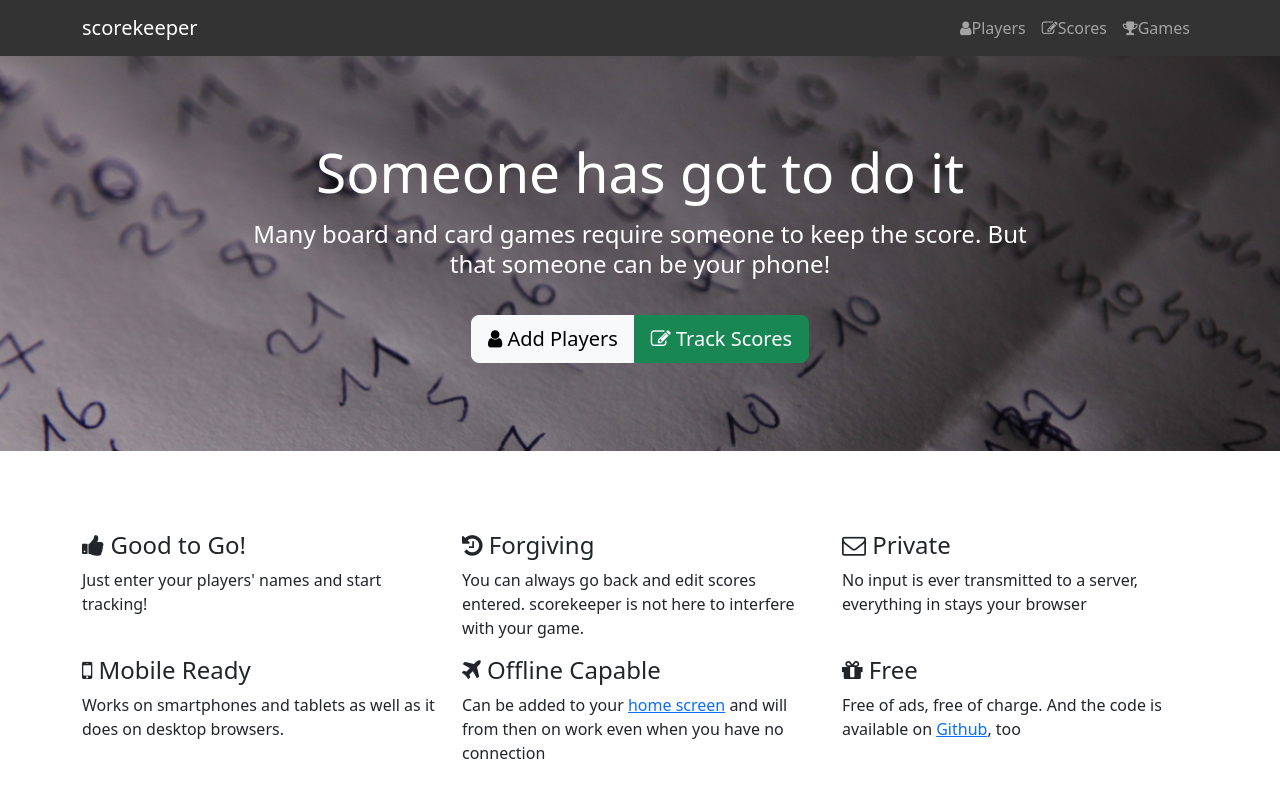
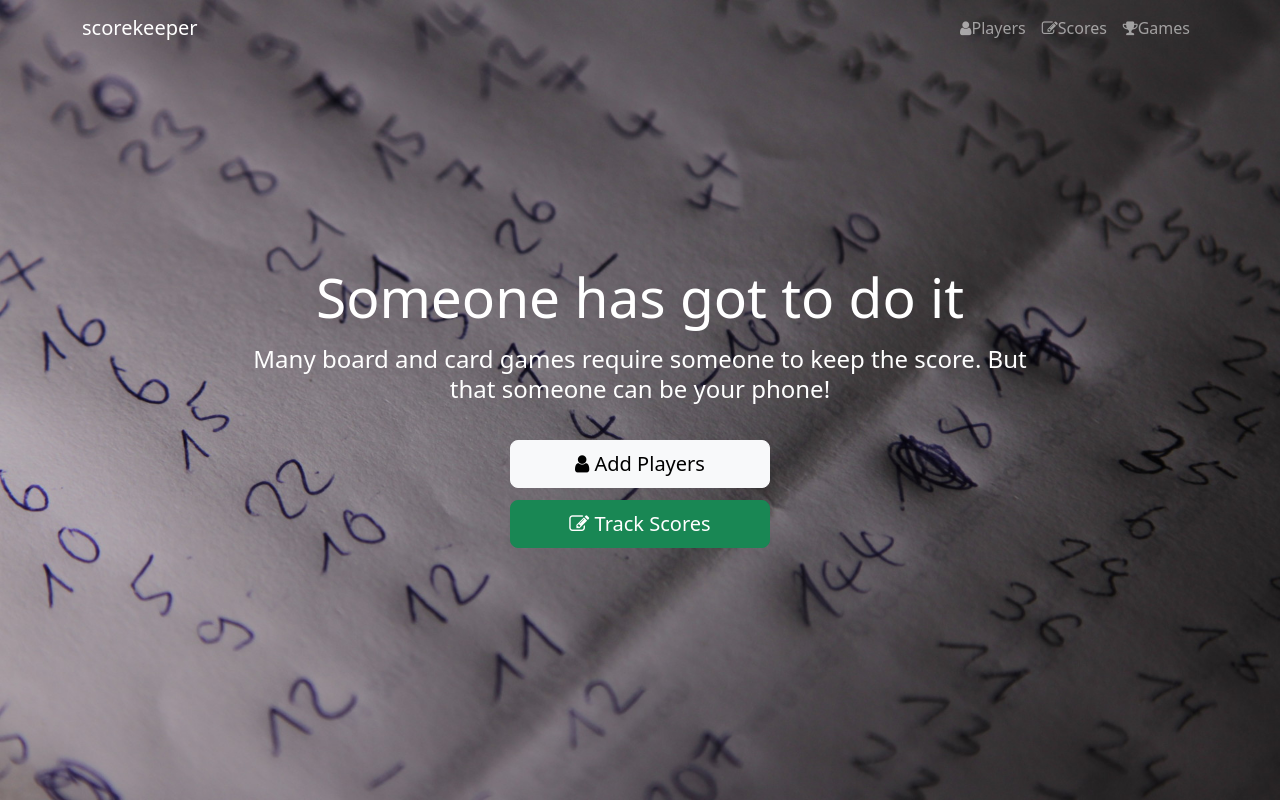
Before and after one commit to flack/scorekeeper, an Angular app: page /#/home in a window 1280 px wide. Shown: the top 802 px of the page. Built offline with nearby package versions, Linux system fonts and the light colour scheme.

Commit message:
Spruce up home screen

```diff
--- a/src/app/app.html
+++ b/src/app/app.html
@@ -1,4 +1,4 @@
-<header>
+<header [class.overlay]="overlay()" [class.scrolled]="scrolled()">
   <nav class="navbar navbar-expand" data-bs-theme="dark">
     <div class="container">
       <a class="navbar-brand" routerLink="/home">scorekeeper</a>
--- a/src/app/app.ts
+++ b/src/app/app.ts
@@ -1,18 +1,38 @@
-import { Component, inject } from '@angular/core';
-import { RouterLink, RouterLinkActive, RouterOutlet } from '@angular/router';
+import { Component, DOCUMENT, inject, signal } from '@angular/core';
+import { toSignal } from '@angular/core/rxjs-interop';
+import { NavigationEnd, Router, RouterLink, RouterLinkActive, RouterOutlet } from '@angular/router';
+import { filter, map } from 'rxjs';
 import { version } from '../../package.json';
 import { InstallService } from './shared/install.service';
 
 @Component({
     selector: 'sk-root',
     imports: [RouterOutlet, RouterLink, RouterLinkActive],
-    templateUrl: './app.html'
+    templateUrl: './app.html',
+    host: {
+        '(window:scroll)': 'updateScrolled()'
+    }
 })
 export class App {
     protected readonly version = version;
+
+    private readonly window = inject(DOCUMENT).defaultView;
+
+    /** On the home page, the header lies over the background image */
+    protected readonly overlay = toSignal(inject(Router).events.pipe(
+        filter(event => event instanceof NavigationEnd),
+        map(event => event.urlAfterRedirects.split(/[?#]/)[0] === '/home')
+    ), { initialValue: false });
+
+    /** The overlaid header only gets its background once the page is scrolled */
+    protected readonly scrolled = signal(false);
 
     constructor() {
         // Start listening for the install prompt right away, it may fire before the home page shows
         inject(InstallService);
     }
+
+    protected updateScrolled(): void {
+        this.scrolled.set((this.window?.scrollY ?? 0) > 0);
+    }
 }
--- a/src/app/home/home.html
+++ b/src/app/home/home.html
@@ -59,12 +59,12 @@
     that someone can be your phone!
   </p>
 
-  <div class="btn-group btn-group-lg" role="group">
-    <a routerLink="/players" class="btn btn-light">
+  <div class="home-actions">
+    <a routerLink="/players" class="btn btn-lg btn-light">
       <i class="fa fa-user"></i>
       Add Players
     </a>
-    <a routerLink="/scores" class="btn btn-success">
+    <a routerLink="/scores" class="btn btn-lg btn-success">
       <i class="fa fa-pencil-square-o"></i>
       Track Scores
     </a>
--- a/src/app/home/home.scss
+++ b/src/app/home/home.scss
@@ -1,10 +1,15 @@
 .intro {
   background-image: url('home-bg.jpg');
   background-size: cover;
-  padding: 40px 0;
+  background-position: center;
+  // Fill the viewport; the fixed header lies on top of it
+  min-height: 100vh;
+  min-height: 100svh;
+  display: flex;
+  flex-direction: column;
+  justify-content: center;
+  padding: $header-height 0 40px;
   margin-bottom: 80px;
-  margin-top: -$header-margin-bottom;
-  position: relative;
 }
 
 .jumbotron {
@@ -27,6 +32,26 @@
   }
 }
 
+// One button per row, equally wide; full width on phones
+.home-actions {
+  display: flex;
+  flex-direction: column;
+  align-items: center;
+  gap: 12px;
+
+  .btn {
+    min-width: 260px;
+  }
+
+  @include media-breakpoint-down(sm) {
+    align-items: stretch;
+
+    .btn {
+      min-width: 0;
+    }
+  }
+}
+
 .link-button {
   padding: 0;
   border: none;
--- a/src/sass/main.scss
+++ b/src/sass/main.scss
@@ -62,6 +62,22 @@ h2 {
 header {
   background-color: $header-bg;
   margin-bottom: $header-margin-bottom;
+
+  // Home page: over the background image, transparent until the page is scrolled
+  &.overlay {
+    position: fixed;
+    top: 0;
+    left: 0;
+    right: 0;
+    z-index: $zindex-fixed;
+    margin-bottom: 0;
+    background-color: transparent;
+    transition: background-color .3s;
+
+    &.scrolled {
+      background-color: $header-bg;
+    }
+  }
 }
 
 .navbar .nav-link {
--- a/src/sass/variables.scss
+++ b/src/sass/variables.scss
@@ -1,6 +1,8 @@
 $header-bg: rgba(0, 0, 0, .8);
 
 $header-margin-bottom: 20px;
+// Height of the navbar, which the home page's fixed header covers
+$header-height: 56px;
 
 // table-group-divider in the same color as the other cell borders (default: currentcolor)
 $table-group-separator-color: var(--bs-table-border-color);
```
Also changed, not shown: 1 other file (tests, documents, lock files or other folders).
